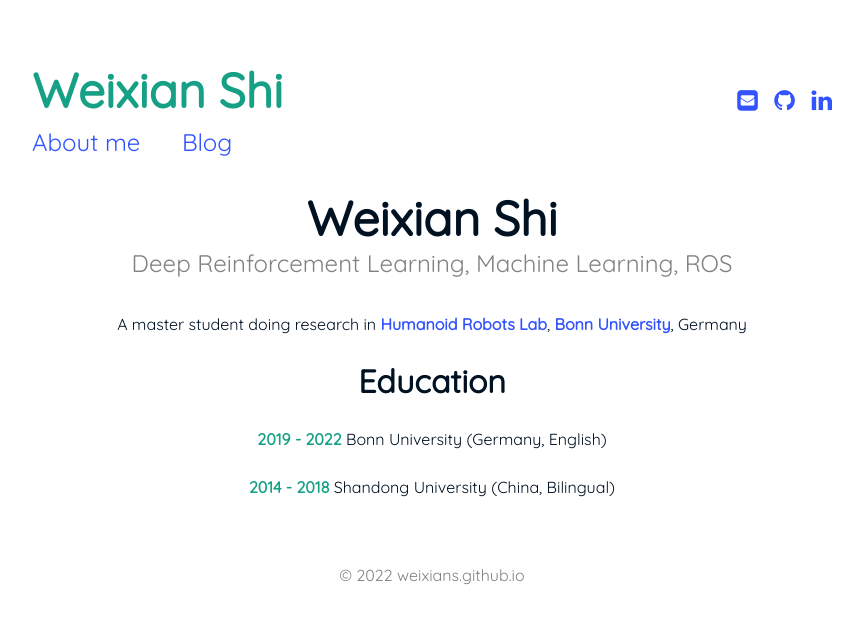
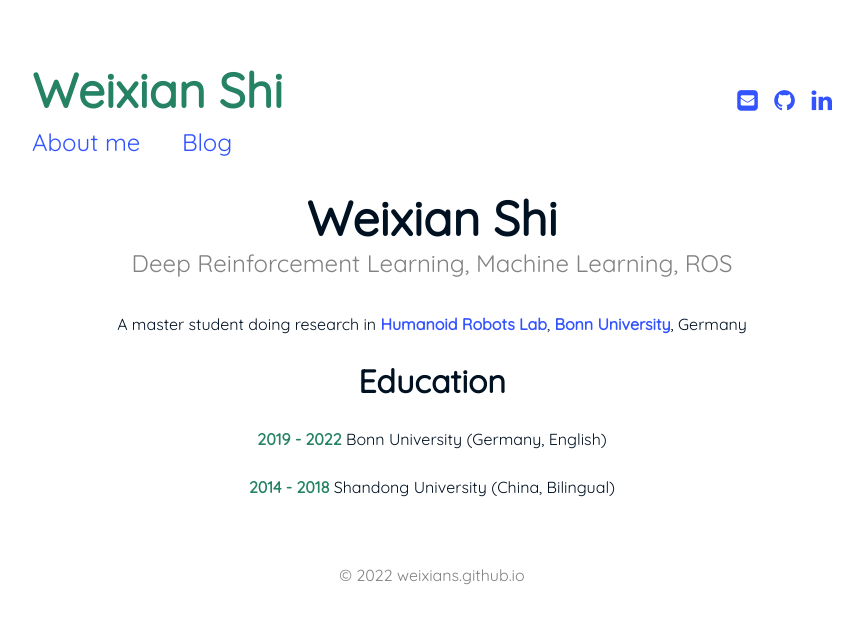
Before and after one commit to weixians/weixians.github.io, a Jekyll site: the page built from index.html, in a window 1280 px wide. Shown: the top 624 px of the page, without its empty margins (208-1071 px from the left). Built offline with Jekyll 4.4.1, drawn with Linux system fonts in a browser that asks for light colours.

Commit message:
change content

```diff
--- a/assets/css/main.css
+++ b/assets/css/main.css
@@ -42,7 +42,7 @@
       font-weight: 400; }
 
   strong {
-    color: #16a085; }
+    color: #258264; }
 
   .wrapper {
     max-width: 800px;
@@ -58,7 +58,7 @@
   .logo {
     font-size: 300%;
     font-weight: 700;
-    color: #16a085;
+    color: #258264;
     display: block; }
 
   .menu {
```
